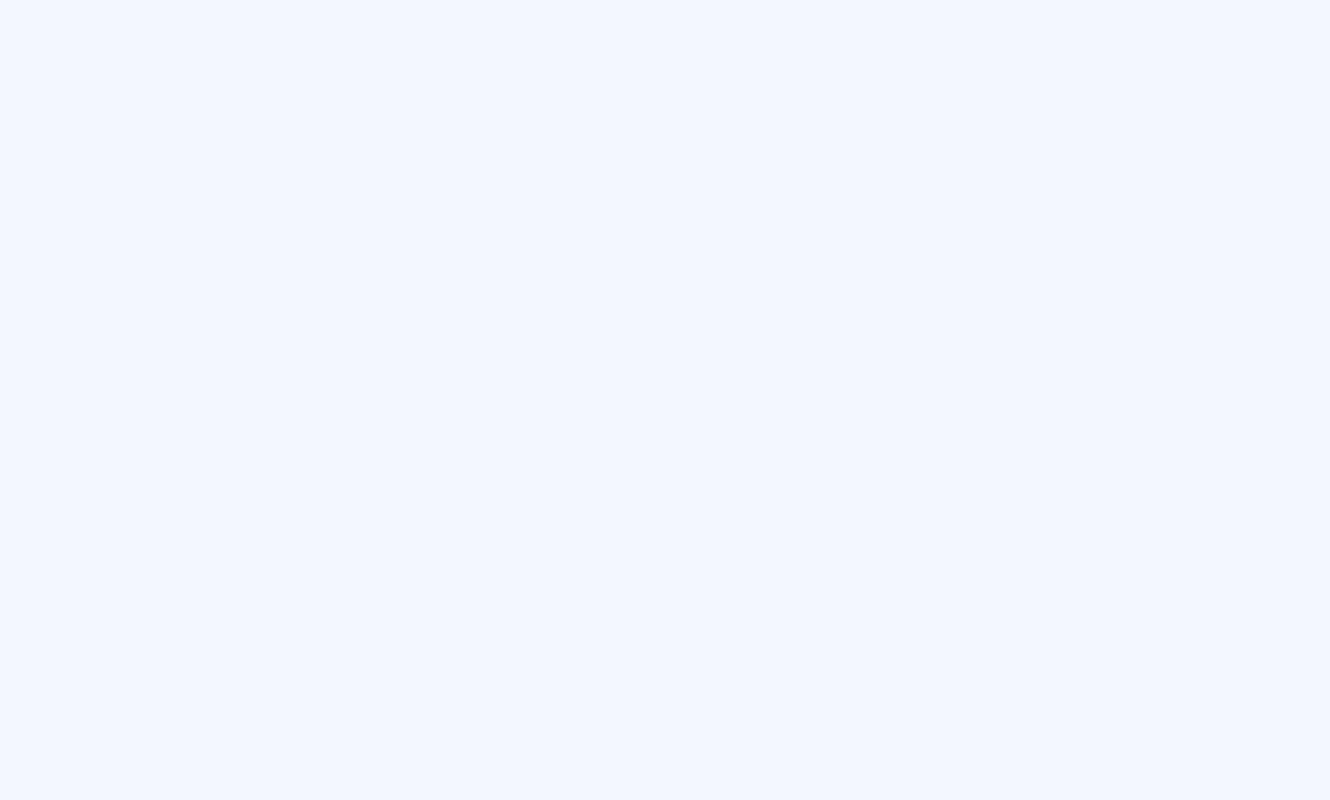
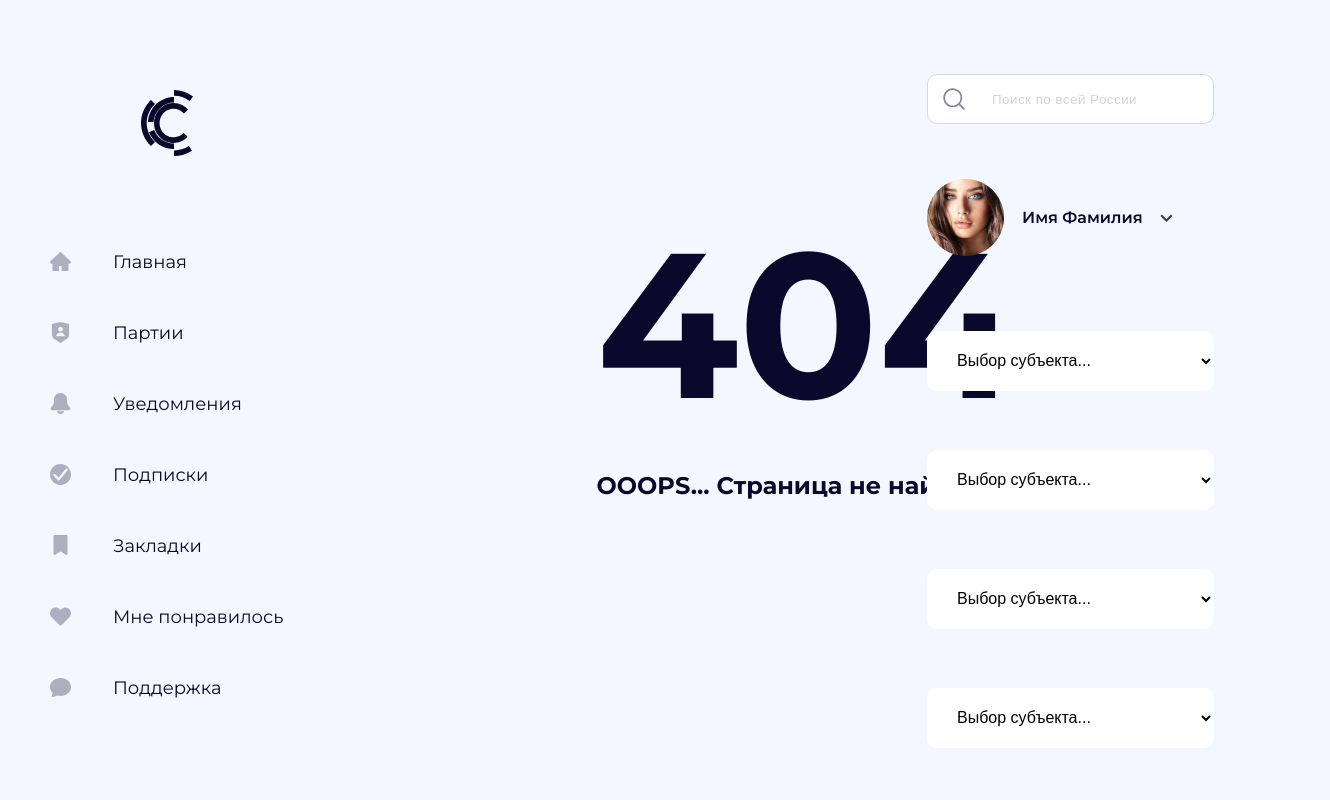
Before and after one commit to ASharksss/ProCountry-v2, a React (Create React App) app in the folder frontend/: page /404 in a window 1280 px wide. Before the commit this address had no page. Shown: the top 800 px of the page, 1330 px wide, since content can reach past the window. Built offline with nearby package versions, Linux system fonts and the light colour scheme; a web font is replaced by a local one.

Commit message:
error pages

```diff
--- a/frontend/src/App.js
+++ b/frontend/src/App.js
@@ -9,6 +9,8 @@ import PartPersonPage from "./pages/partPersonPage/PartPersonPage";
 import SubscriptionsPage from "./pages/subscriptionsPage/SubscriptionsPage";
 import MarkerPage from "./pages/markerPage/markerPage";
 import SupportPage from "./pages/SupportPage/SupportPage";
+import Error400 from "./pages/errors/Error400";
+import Error500 from "./pages/errors/Error500";
 
 
 function App() {
@@ -28,6 +30,8 @@ function App() {
             <Route path='/MarkerPage' element={<MarkerPage/>}/>
             <Route path='/MarkerPage' element={<MarkerPage/>}/>
             <Route path='/support' element={<SupportPage/>}/>
+            <Route path='/404' element={<Error400/>}/>
+            <Route path='/500' element={<Error500/>}/>
 
           </Route>
         </Routes>
--- /dev/null
+++ b/frontend/src/pages/errors/Error400.jsx
@@ -0,0 +1,13 @@
+import React from 'react';
+import './errors.css'
+
+const Error400 = () => {
+    return (
+        <div className='errors'>
+            <h1 className='errors_title'>404</h1>
+            <p className='errors_subtitle'>OOOPS... Страница не найдена!!!</p>
+        </div>
+    );
+};
+
+export default Error400;
--- /dev/null
+++ b/frontend/src/pages/errors/Error500.jsx
@@ -0,0 +1,13 @@
+import React from 'react';
+import './errors.css'
+
+const Error500 = () => {
+    return (
+        <div className='errors'>
+            <h1 className='errors_title'>500</h1>
+            <p className='errors_subtitle'>OOOPS... Ошибка сервера!!!</p>
+        </div>
+    );
+};
+
+export default Error500;
--- /dev/null
+++ b/frontend/src/pages/errors/errors.css
@@ -0,0 +1,19 @@
+.errors_title {
+    font-size: 206px;
+    color: #08092B;
+    margin-bottom: 21px;
+}
+
+.errors_subtitle {
+    font-size: 24px;
+    color: #08092B;
+}
+
+.errors {
+    font-family: Montserrat-Bold;
+    width: 1140px;
+    display: flex;
+    flex-direction: column;
+    align-items: center;
+    justify-content: center;
+}
```
